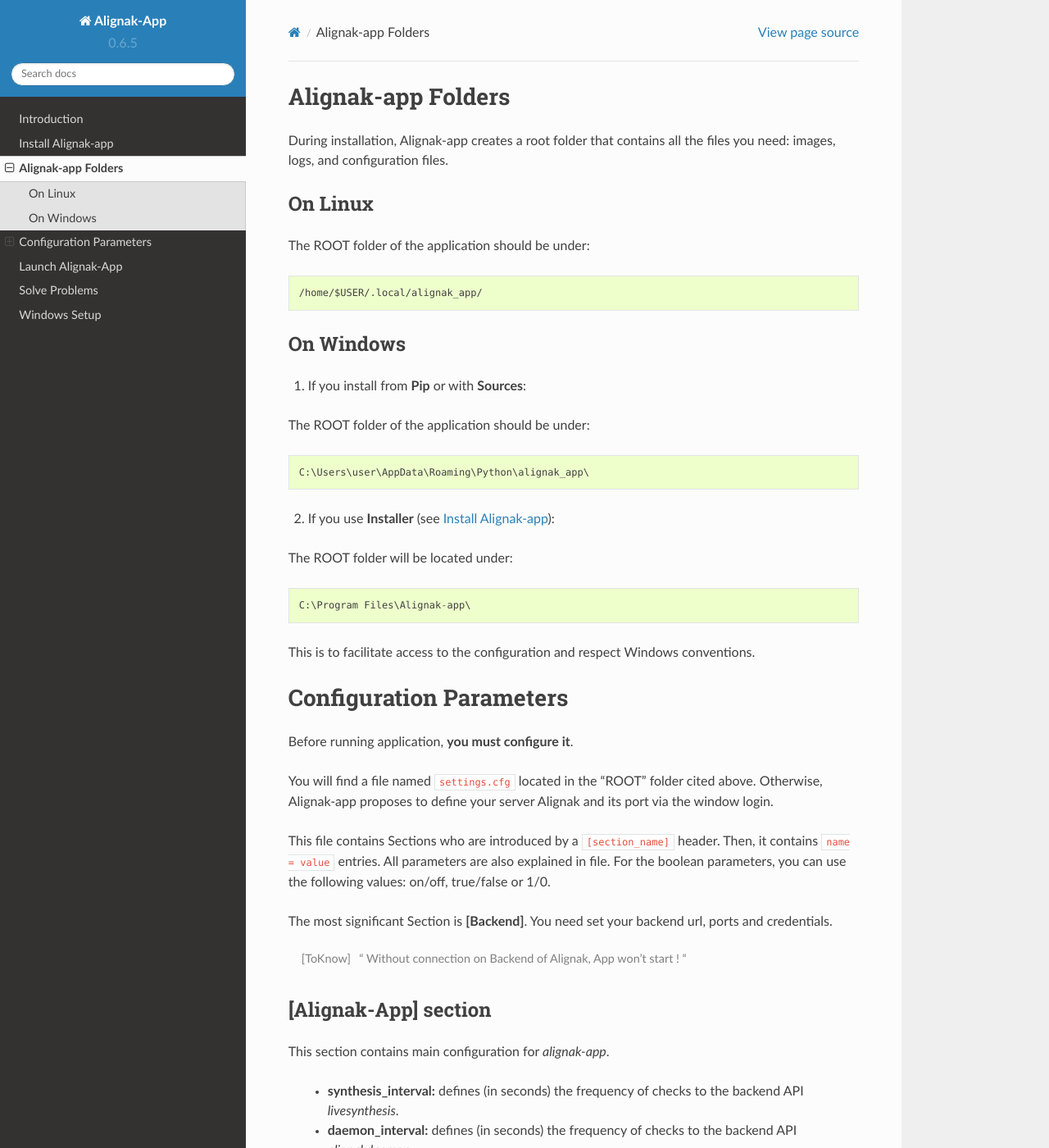
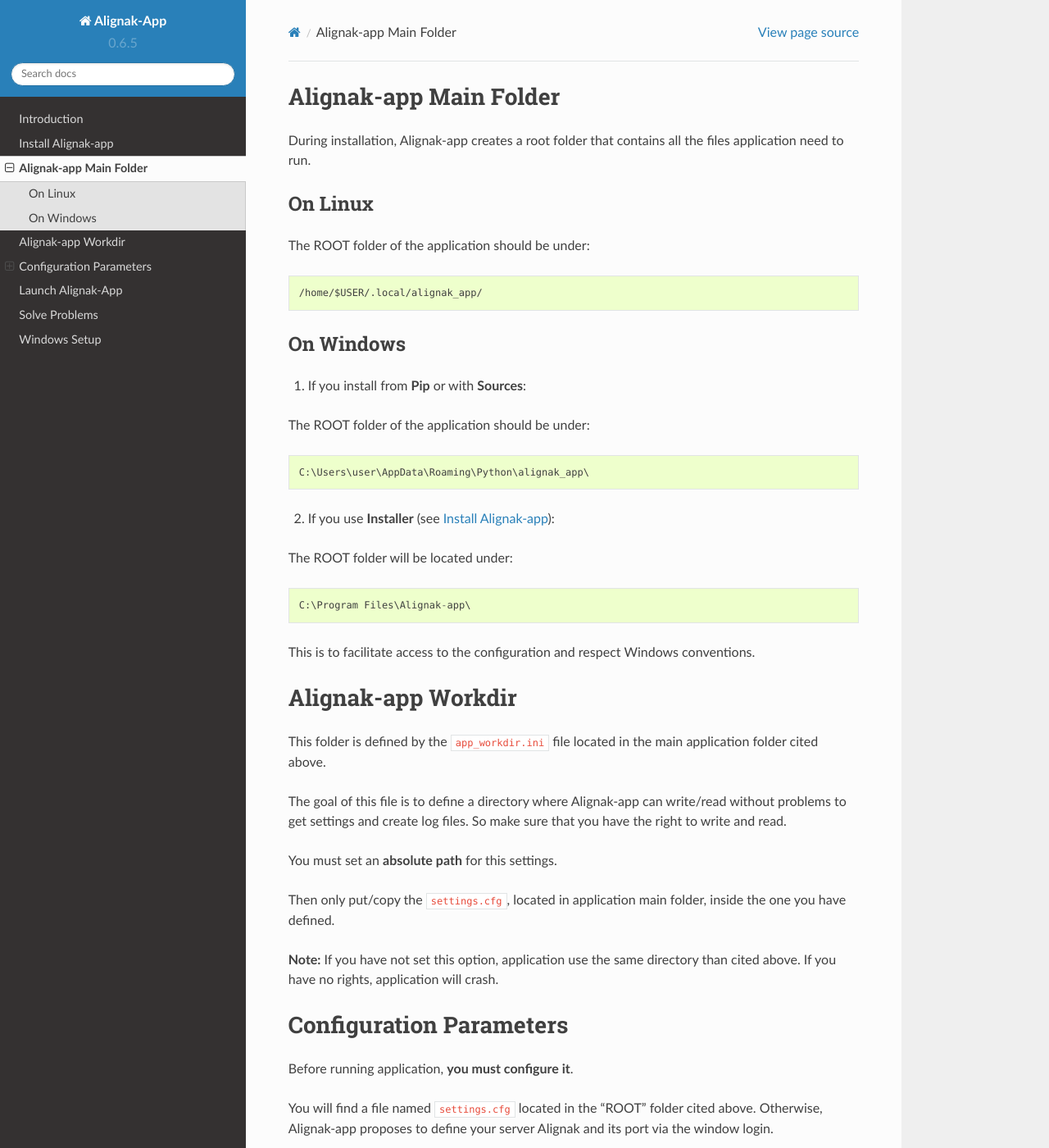
Before and after one commit to Alignak-monitoring-contrib/alignak-app, a Sphinx documentation site: the page built from docs/config.rst, in a window 1280 px wide and 1400 px high. Shown: the whole window at 82% size. Built offline with Sphinx 7.4.7 and the Read the Docs theme 2.0.0, drawn with Linux system fonts in a browser that asks for light colours.

Commit message:
Update doc for new configuration: app_workdir.ini
Ref #196

```diff
--- a/docs/config.rst
+++ b/docs/config.rst
@@ -1,9 +1,9 @@
 .. _config:
 
-Alignak-app Folders
-===================
+Alignak-app Main Folder
+=======================
 
-During installation, Alignak-app creates a root folder that contains all the files you need: images, logs, and configuration files.
+During installation, Alignak-app creates a root folder that contains all the files application need to run.
 
 On Linux
 --------
@@ -29,6 +29,20 @@
     C:\Program Files\Alignak-app\
 
 This is to facilitate access to the configuration and respect Windows conventions.
+
+Alignak-app Workdir
+===================
+
+This folder is defined by the ``app_workdir.ini`` file located in the main application folder cited above.
+
+The goal of this file is to define a directory where Alignak-app can write/read without problems to get settings and create log files.
+So make sure that you have the right to write and read.
+
+You must set an **absolute path** for this settings.
+
+Then only put/copy the ``settings.cfg``, located in application main folder, inside the one you have defined.
+
+**Note:** If you have not set this option, application use the same directory than cited above. If you have no rights, application will crash.
 
 Configuration Parameters
 ========================
```
